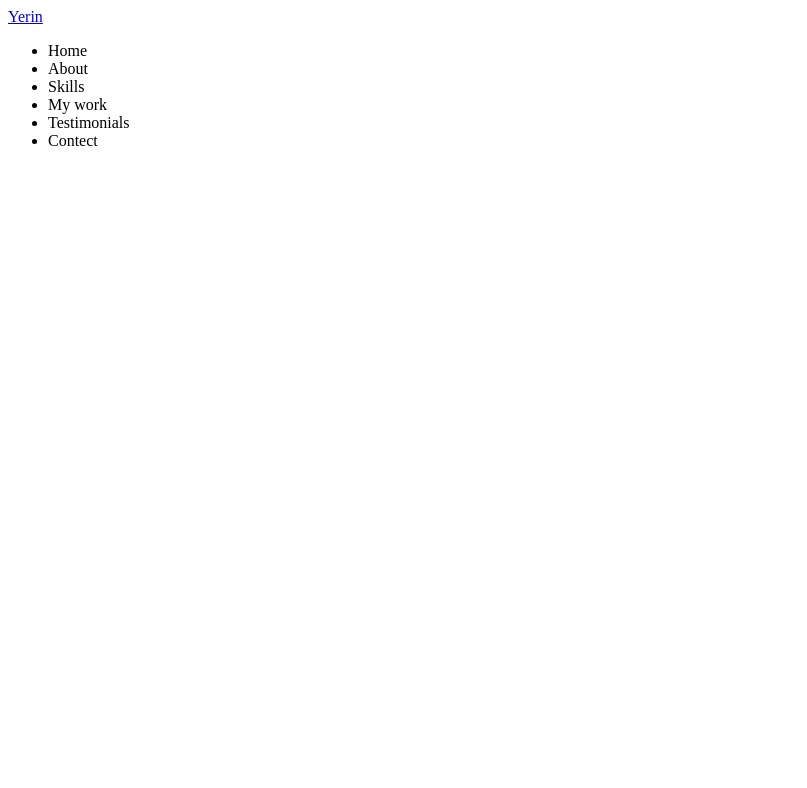
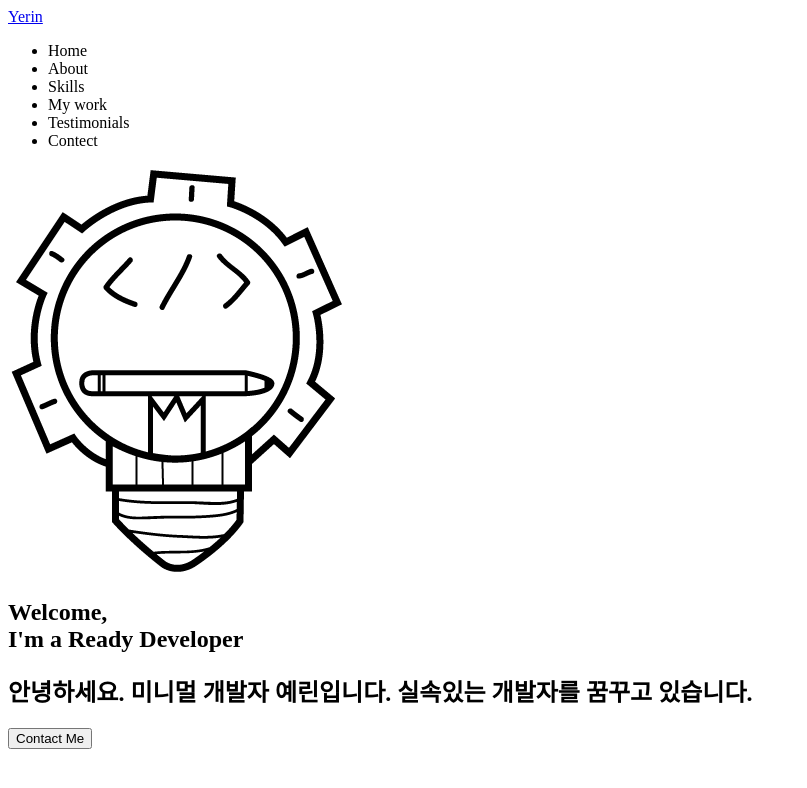
Before and after one commit to Kim-ye-rin/portfolio, a plain HTML site: page index.html in a window 1280 px wide. Shown: the whole page, without its empty margins (0-807 px from the left). Drawn offline with Linux system fonts and the light colour scheme.

Commit message:
HTML: Home

```diff
--- a/index.html
+++ b/index.html
@@ -30,7 +30,7 @@
 </head>
 <body>
     <!-- Navbar -->
-    <nav id="navbar"></nav>
+    <nav id="navbar">
         <div class="navbar__logo">
             <i class="brandinglogo"></i>
             <a href="#">Yerin</a>
@@ -43,7 +43,18 @@
             <li class="navbar__menu__item">Testimonials</li>
             <li class="navbar__menu__item">Contect</li>
         </ul>
-
+    </nav>
+    <!-- Home -->
+    <section id="home">
+        <img
+            src="imgs/favicon.png"
+            alt="Yerin's profile photo"
+            class="home__avatar"
+        />
+        <h1 class="home__title">Welcome, <br />I'm a Ready Developer</h1>
+        <h2 class="home__description">안녕하세요. 미니멀 개발자 예린입니다. 실속있는 개발자를 꿈꾸고 있습니다.</h2>
+        <button class="home__contect">Contact Me</button>
+    </section>
     <!-- About -->
     <section id="about"></section>
     <!-- Skills -->
```
